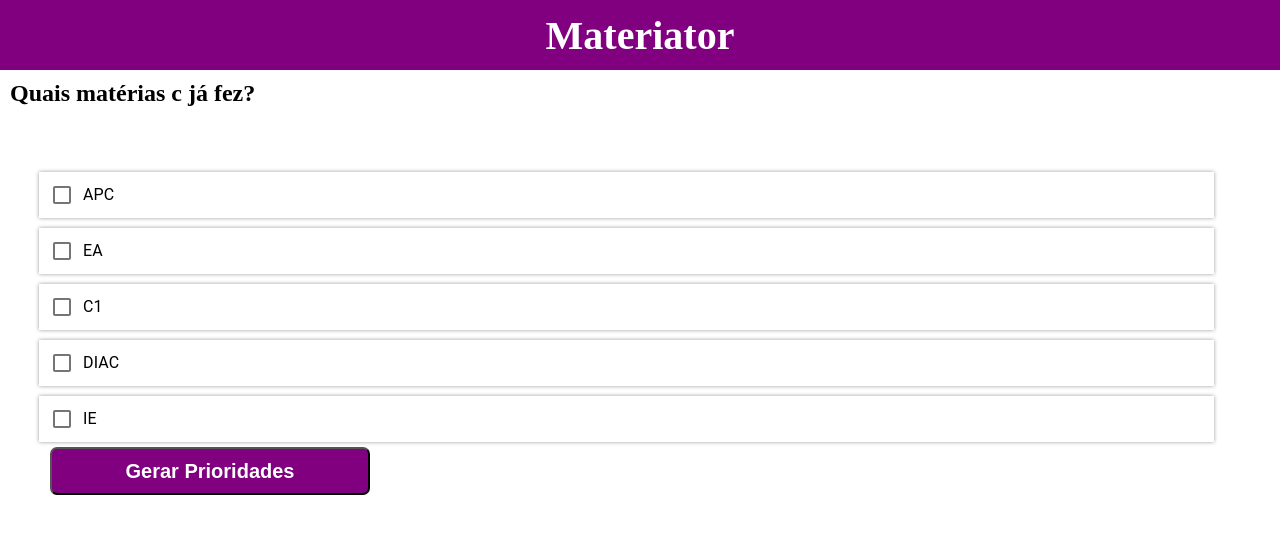
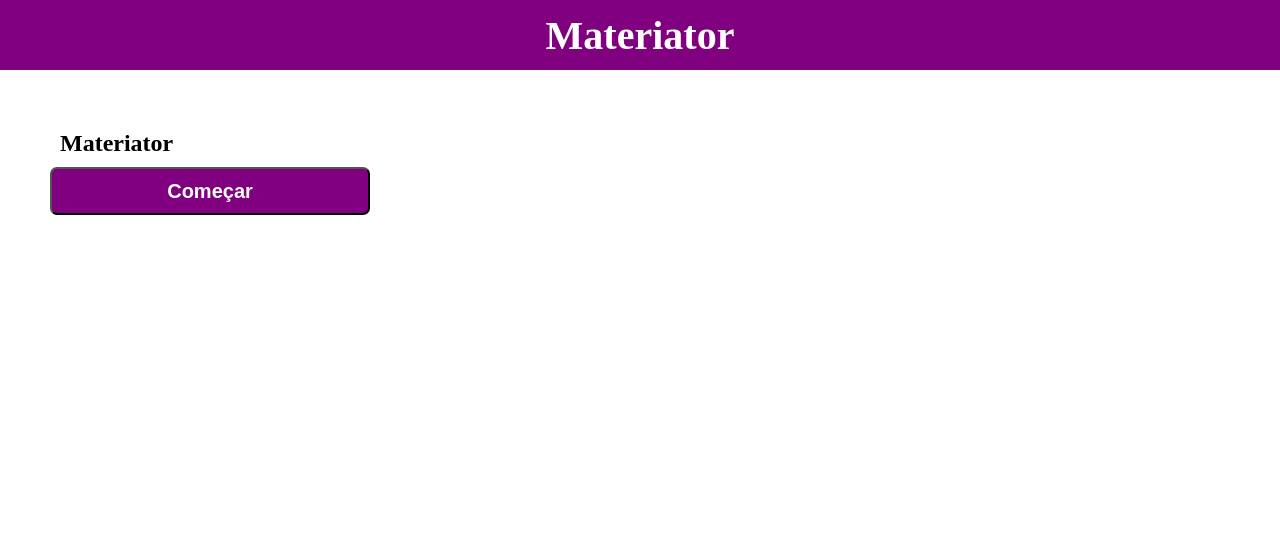
Before and after one commit to projeto-de-algoritmos/Grafos1_Materiator, a React (Create React App) app in the folder materiator/: page / in a window 1280 px wide. Shown: the top 534 px of the page. Built offline with nearby package versions, Linux system fonts and the light colour scheme.

Commit message:
Reorganiza paginas, cria 'homepage' e 'prioridades'

```diff
--- a/materiator/package.json
+++ b/materiator/package.json
@@ -9,6 +9,7 @@
     "@testing-library/user-event": "^12.1.10",
     "react": "^17.0.2",
     "react-dom": "^17.0.2",
+    "react-router-dom": "^5.2.0",
     "react-scripts": "4.0.3",
     "web-vitals": "^1.0.1"
   },
--- a/materiator/src/App.js
+++ b/materiator/src/App.js
@@ -1,15 +1,9 @@
-import "./App.css";
-import NavBar from "./Components/NavBar/NavBar";
-import MSelector from "./Components/MateriaSelector/MSelector";
+import './App.css';
+import Routes from './Routes/index';
 
 function App() {
   return (
-    <>
-      <NavBar text="Materiator" />
-      <h2 className="question"> Quais matérias c já fez?</h2>
-
-      <MSelector></MSelector>
-    </>
+    <Routes />
   );
 }
 
--- a/materiator/src/Components/MateriaSelector/MSelector.jsx
+++ b/materiator/src/Components/MateriaSelector/MSelector.jsx
@@ -3,17 +3,24 @@ import FormGroup from "@material-ui/core/FormGroup";
 import MCheckbox from "../MCheckbox/MCheckbox";
 import "./MSelector.css";
 import materiasMocks from "../../mocks.js";
+import { useHistory } from 'react-router-dom';
 import generateGraph from "../../graph";
+
+
 
 export default function MSelector() {
   const [state, setState] = React.useState(materiasMocks);
+  // const [graph, setGraph] = React.useState([]);
+  const history = useHistory();
+
 
   const handleChange = (event) => {
     setState({ ...state, [event.target.name]: event.target.checked });
   };
 
-  function generatePriorities() {
-    generateGraph(state);
+  function handleClick() {
+    let graphTeste = generateGraph(state);
+    history.push({ pathname: '/prioridades', state: {graph: graphTeste}})
   }
 
   return (
@@ -29,7 +36,7 @@ export default function MSelector() {
         ))}
       </FormGroup>
 
-      <button className="generateButton" onClick={generatePriorities}>
+      <button className="generateButton" onClick={handleClick}>
         {" "}
         Gerar Prioridades
       </button>
--- /dev/null
+++ b/materiator/src/Pages/HomePage/index.jsx
@@ -0,0 +1,27 @@
+import "./style.css";
+import { useHistory } from 'react-router-dom';
+
+
+function HomePage() {
+
+    const history = useHistory();
+
+    function handleClick() {
+        history.push({ pathname: '/materiator'})
+    }
+
+    return (
+
+    <div className="MSelector">
+        <h2 className="question"> Materiator</h2>
+
+        <button className="generateButton" onClick={handleClick}>
+            {" "}
+            Começar
+        </button>
+    </div>
+
+    );
+}
+
+export default HomePage;
--- /dev/null
+++ b/materiator/src/Pages/HomePage/style.css
@@ -0,0 +1,22 @@
+*{
+    margin: 0;
+    padding: 0;
+}
+
+.question {
+    margin: 10px;
+}
+
+.generateButton {
+    width: 20rem;
+    height: 3rem;
+    font-size: 20px;
+    font-weight: bold;
+    color: white;
+    background-color: purple;
+    border-radius: 7px;
+}
+
+.MSelector {
+    padding: 50px;
+  }
--- /dev/null
+++ b/materiator/src/Pages/Materiator/index.js
@@ -0,0 +1,14 @@
+import "./style.css";
+import MSelector from "../../Components/MateriaSelector/MSelector";
+
+function Materiator() {
+  return (
+    <>
+      <h2 className="question"> Quais matérias c já fez?</h2>
+
+      <MSelector></MSelector>
+    </>
+  );
+}
+
+export default Materiator;
--- /dev/null
+++ b/materiator/src/Pages/Materiator/style.css
@@ -0,0 +1,18 @@
+*{
+    margin: 0;
+    padding: 0;
+}
+
+  .question {
+    margin: 10px;
+  }
+
+  .mountButton {
+    width: 10rem;
+    height: 2.5rem;
+    font-size: 20px;
+    font-weight: bold;
+    color: white;
+    background-color: purple;
+    border-radius: 7px;
+  }
--- /dev/null
+++ b/materiator/src/Pages/Priorities/index.js
@@ -0,0 +1,17 @@
+import "./style.css";
+
+function Priorities(graph) {
+
+
+  console.log(graph)
+
+  return (
+    <>
+      <h2 className="question"> Prioridades</h2>
+
+      <state>Prioridades matérias</state>
+    </>
+  );
+}
+
+export default Priorities;
--- /dev/null
+++ b/materiator/src/Pages/Priorities/style.css
@@ -0,0 +1,4 @@
+.state{
+    width: 10rem;
+    height: 2.5rem;
+}
--- /dev/null
+++ b/materiator/src/Routes/Routes.js
@@ -0,0 +1,26 @@
+import React from 'react';
+import {
+    Route, Switch, Redirect,
+} from 'react-router-dom';
+import HomePage from '../Pages/HomePage';
+import Materiator from '../Pages/Materiator';
+import Priorities from '../Pages/Priorities';
+
+const Router = () => {
+
+    return (
+        <Switch>
+            <Route path="/" exact component={HomePage} />
+            <Route path="/materiator" exact component={Materiator} />
+            <Route path="/prioridades" exact component={Priorities} />
+
+            <Redirect path="*" to="/" />
+        </Switch>
+
+    )
+
+
+
+}
+
+export default Router;
--- /dev/null
+++ b/materiator/src/Routes/index.js
@@ -0,0 +1,14 @@
+import React from 'react';
+import { BrowserRouter } from 'react-router-dom';
+import Router from './Routes';
+import NavBar from '../Components/NavBar/NavBar';
+
+const Routes = () => {
+    return (
+        <BrowserRouter>
+            <NavBar text="Materiator"/>
+            <Router />
+        </BrowserRouter>
+    );
+};
+export default Routes;
```
